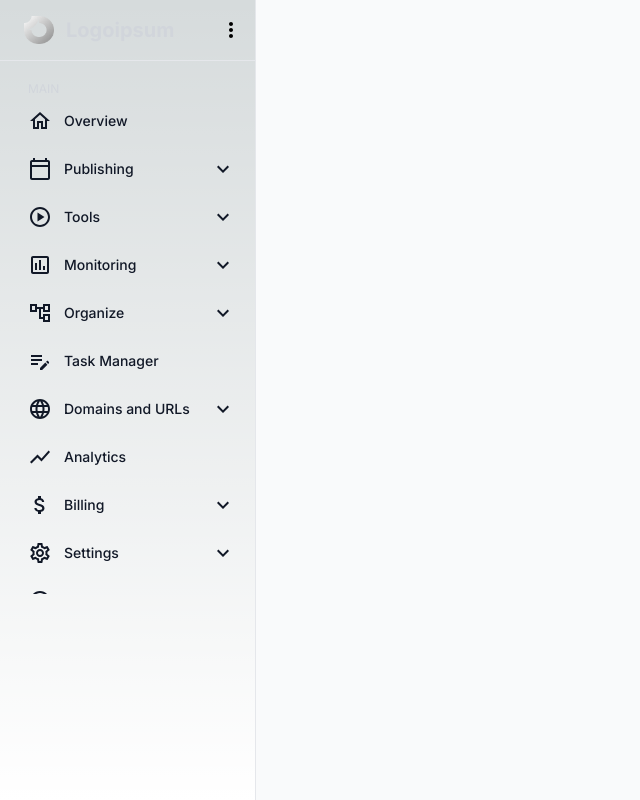
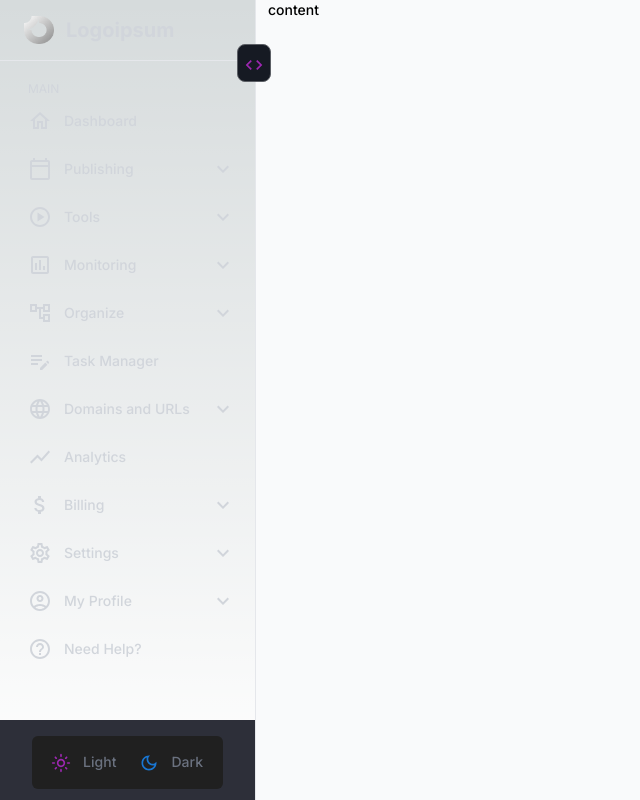
Before and after one commit to k0k0ng/scheduling-app-client, a Next.js app: page / in a window 1280 px wide. Shown: the whole page, without its empty margins (0-640 px from the left). Built offline with nearby package versions, Linux system fonts and the light colour scheme.

Commit message:
Add toggle and footer in the sidebar and clean unused tailwind css

```diff
--- a/src/components/DropDown/DropDown.tsx
+++ b/src/components/DropDown/DropDown.tsx
@@ -106,7 +106,7 @@ const DomainAndUrlListIcon = [
 ];
 
 const BillingListIcon = [
-  <DomainVerificationOutlinedIcon className={iconclassName} />,
+  <SubscriptionsOutlinedIcon className={iconclassName} />,
   <DescriptionOutlinedIcon className={iconclassName} />,
   <Diversity3OutlinedIcon className={iconclassName} />,
 ];
@@ -126,50 +126,54 @@ const ProfileListIcon = [
   <EditNoteOutlinedIcon className={iconclassName} />,
 ];
 
-function IconTitleManager({ linkTitle }: { linkTitle: string }) {
+function IconTitleManager({ linkTitle }: any) {
   if (linkTitle === "publish") {
     return <CalendarTodayOutlinedIcon className={icontitleclassName} />;
-  } else if (linkTitle === "tools") {
+  }
+  if (linkTitle === "tools") {
     return <PlayCircleOutlinedIcon className={icontitleclassName} />;
-  } else if (linkTitle === "monitoring") {
+  }
+  if (linkTitle === "monitoring") {
     return <InsertChartOutlinedTwoToneIcon className={icontitleclassName} />;
-  } else if (linkTitle === "organize") {
+  }
+  if (linkTitle === "organize") {
     return <AccountTreeOutlinedIcon className={icontitleclassName} />;
-  } else if (linkTitle === "domainurl") {
+  }
+  if (linkTitle === "domainurl") {
     return <LanguageOutlinedIcon className={icontitleclassName} />;
-  } else if (linkTitle === "billing") {
+  }
+  if (linkTitle === "billing") {
     return <AttachMoneyOutlinedIcon className={icontitleclassName} />;
-  } else if (linkTitle === "settings") {
+  }
+  if (linkTitle === "settings") {
     return <SettingsOutlinedIcon className={icontitleclassName} />;
-  } else {
-    return <AccountCircleOutlinedIcon className={icontitleclassName} />;
   }
+  return <AccountCircleOutlinedIcon className={icontitleclassName} />;
 }
 
-function IconListManager({
-  linkTitle,
-  index,
-}: {
-  linkTitle: string;
-  index: number;
-}) {
+function IconListManager({ linkTitle, index }: any) {
   if (linkTitle === "publish") {
     return PublishingListIcon[index];
-  } else if (linkTitle === "tools") {
+  }
+  if (linkTitle === "tools") {
     return ToolsListIcon[index];
-  } else if (linkTitle === "monitoring") {
+  }
+  if (linkTitle === "monitoring") {
     return MonitoringListIcon[index];
-  } else if (linkTitle === "organize") {
+  }
+  if (linkTitle === "organize") {
     return OrganizeListIcon[index];
-  } else if (linkTitle === "domainurl") {
+  }
+  if (linkTitle === "domainurl") {
     return DomainAndUrlListIcon[index];
-  } else if (linkTitle === "billing") {
+  }
+  if (linkTitle === "billing") {
     return BillingListIcon[index];
-  } else if (linkTitle === "settings") {
+  }
+  if (linkTitle === "settings") {
     return SettingListIcon[index];
-  } else {
-    return ProfileListIcon[index];
   }
+  return ProfileListIcon[index];
 }
 
 export default function DropDown({
@@ -178,16 +182,16 @@ export default function DropDown({
   lists,
   sidebarOpen,
 }: {
-  linkTitle: string;
-  title: string;
-  lists: string[];
-  sidebarOpen: boolean;
+  linkTitle: any;
+  title: any;
+  lists: any[];
+  sidebarOpen: any;
 }) {
   return (
-    <details>
-      <summary className="group flex w-full items-center rounded-lg p-3 text-base font-normal text-gray-900 hover:bg-purple-100 dark:text-white dark:hover:bg-purple-700">
+    <details id={linkTitle}>
+      <summary className="group flex w-full items-center rounded-lg p-3 text-base font-normal text-gray-300 hover:bg-purple-100 dark:hover:bg-purple-700 dark:hover:text-white">
         <IconTitleManager linkTitle={linkTitle} />
-        <span className="ml-3 flex-1 whitespace-nowrap text-left text-sm font-medium">
+        <span className="ml-3 flex-1 text-left text-sm font-medium">
           {sidebarOpen && title}
         </span>
         {sidebarOpen && <KeyboardArrowDownOutlinedIcon />}
@@ -199,7 +203,7 @@ export default function DropDown({
               <a
                 className={`${
                   sidebarOpen ? "ml-8 p-2" : "hidden scale-0"
-                }group flex items-center rounded-lg p-2 text-sm font-normal text-gray-900 hover:bg-purple-100 dark:text-white dark:hover:bg-purple-700`}
+                }group flex items-center rounded-lg p-2 text-sm font-medium text-gray-300 hover:bg-purple-100 dark:hover:bg-purple-700 dark:hover:text-white`}
                 href={`/#${list}`}
               >
                 <IconListManager linkTitle={linkTitle} index={index} />
--- a/src/components/sidebar.tsx
+++ b/src/components/sidebar.tsx
@@ -1,12 +1,11 @@
 "use client";
 
 import { useState } from "react";
-import React from "react";
 
 import Image from "next/image";
 
 // toggle icon
-import MoreVertOutlinedIcon from "@mui/icons-material/MoreVertOutlined";
+import CodeOutlinedIcon from "@mui/icons-material/CodeOutlined";
 // dashboardicon
 import HomeOutlinedIcon from "@mui/icons-material/HomeOutlined";
 // task manager icon
@@ -15,38 +14,27 @@ import EditNoteOutlinedIcon from "@mui/icons-material/EditNoteOutlined";
 import ShowChartOutlinedIcon from "@mui/icons-material/ShowChartOutlined";
 // need help icon
 import HelpOutlineOutlinedIcon from "@mui/icons-material/HelpOutlineOutlined";
+// light and dark
+import LightModeOutlinedIcon from "@mui/icons-material/LightModeOutlined";
+import DarkModeOutlinedIcon from "@mui/icons-material/DarkModeOutlined";
 
 // reusable
 import DropDown from "./DropDown/DropDown";
 
 export default function SideBar() {
   const [sidebarOpen, sidebarsetOpen] = useState(true);
-  const [sidebarLock, sidebarsetLock] = useState(true);
-
-  function MouseOver() {
-    sidebarsetOpen(true);
-  }
-
-  function MouseOut() {
-    if (sidebarLock) {
-      sidebarsetOpen(true);
-    } else {
-      sidebarsetOpen(false);
-    }
-  }
 
   return (
     <>
       <aside
-        className={`fixed left-0 top-0 z-40 ${
+        className={`fixed left-0 top-0 z-20 ${
           sidebarOpen ? "w-64" : "w-20"
         } h-screen -translate-x-full transition-transform sm:translate-x-0`}
-        onMouseOver={MouseOver}
-        onMouseOut={MouseOut}
       >
-        <div className="m-auto h-full border-r dark:border-[#5C5F65] dark:bg-[#202020]">
-          <div className="m-auto border-b dark:border-[#5C5F65] dark:bg-[#2C2C2C]">
-            <div className="ml-3 flex items-center justify-between px-3 py-4">
+        <div className="relative m-auto h-full border-r dark:border-[#5C5F65] dark:bg-[#202020]">
+          {/* sidebar logo and title */}
+          <div className="relative border-b dark:border-[#5C5F65] dark:bg-[#2C2C2C]">
+            <div className="ml-3 justify-between px-3 py-4">
               <a href="/#" className="flex items-center">
                 <Image
                   src="/logo.png  "
@@ -58,31 +46,33 @@ export default function SideBar() {
                   height={35}
                 />
                 <span
-                  className={`self center whitespace-nowrap text-xl font-bold text-gray-300 ${
-                    !sidebarOpen && "scale-0"
+                  className={`text-xl font-bold text-gray-300 ${
+                    !sidebarOpen && "hidden scale-0"
                   }`}
                 >
                   Logoipsum
                 </span>{" "}
               </a>
               {/* toggle */}
-              <button
-                type="button"
-                className="group flex items-center"
-                onClick={() => {
-                  sidebarsetLock(!sidebarLock);
-                }}
-              >
-                {/* toggle */}
-                <MoreVertOutlinedIcon
-                  className={`${!sidebarOpen && "scale-0"}`}
-                />
-              </button>
+              <div className="absolute -bottom-10 -right-4 h-14 w-auto">
+                <div
+                  className="rounded-mg cursor-pointer rounded-lg border border-solid border-[#5C5F65] bg-[#161A23] p-1.5"
+                  onClick={() => {
+                    sidebarsetOpen(!sidebarOpen);
+                  }}
+                >
+                  <CodeOutlinedIcon
+                    fontSize="small"
+                    color="secondary"
+                  ></CodeOutlinedIcon>
+                </div>
+              </div>
             </div>
           </div>
 
           {/* sidebar components */}
-          <div className="h-4/6 overflow-y-auto px-2 py-5">
+          {/*  */}
+          <div className="h-4/5 overflow-y-auto px-2 py-5">
             {/* title */}
             <p
               className={`ml-5 text-xs text-gray-300 ${
@@ -94,18 +84,17 @@ export default function SideBar() {
             <div>
               <a
                 href="/dashboard"
-                className="group flex w-full items-center rounded-lg p-3 text-base font-normal text-gray-900 hover:bg-purple-100 dark:text-white dark:hover:bg-purple-700"
+                className="group flex w-full items-center rounded-lg p-3 text-sm font-medium text-gray-300 hover:bg-purple-100 dark:hover:bg-purple-700 dark:hover:text-white"
               >
                 <HomeOutlinedIcon className="ml-2" />
                 <span
-                  className={`ml-3 self-center whitespace-nowrap text-sm font-medium ${
-                    !sidebarOpen && "scale-0"
-                  }`}
+                  className={`ml-3 self-center ${!sidebarOpen && "scale-0"}`}
                 >
-                  Overview
+                  Dashboard
                 </span>
               </a>
             </div>
+
             {/* Publishing  */}
             <div>
               <DropDown
@@ -156,13 +145,11 @@ export default function SideBar() {
             <div>
               <a
                 href="/#"
-                className="group flex w-full items-center rounded-lg p-3 text-base font-normal text-gray-900 hover:bg-purple-100 dark:text-white dark:hover:bg-purple-700"
+                className="group flex w-full items-center rounded-lg p-3 text-sm font-medium text-gray-300 hover:bg-purple-100 dark:hover:bg-purple-700 dark:hover:text-white"
               >
                 <EditNoteOutlinedIcon className="ml-2" />
                 <span
-                  className={`ml-3 self-center whitespace-nowrap text-sm font-medium ${
-                    !sidebarOpen && "scale-0"
-                  }`}
+                  className={`ml-3 self-center ${!sidebarOpen && "scale-0"}`}
                 >
                   Task Manager
                 </span>
@@ -181,13 +168,11 @@ export default function SideBar() {
             <div>
               <a
                 href="/#"
-                className="group flex w-full items-center rounded-lg p-3 text-base font-normal text-gray-900 hover:bg-purple-100 dark:text-white dark:hover:bg-purple-700"
+                className="group flex w-full items-center rounded-lg p-3 text-sm font-medium text-gray-300 hover:bg-purple-100 dark:hover:bg-purple-700 dark:hover:text-white"
               >
                 <ShowChartOutlinedIcon className="ml-2" />
                 <span
-                  className={`ml-3 self-center whitespace-nowrap text-sm font-medium ${
-                    !sidebarOpen && "scale-0"
-                  }`}
+                  className={`ml-3 self-center  ${!sidebarOpen && "scale-0"}`}
                 >
                   Analytics
                 </span>
@@ -235,29 +220,65 @@ export default function SideBar() {
             <div>
               <a
                 href="/#"
-                className="group flex w-full items-center rounded-lg p-3 text-base font-normal text-gray-900 hover:bg-purple-100 dark:text-white dark:hover:bg-purple-700"
+                className="group flex w-full items-center rounded-lg p-3 text-sm font-medium text-gray-300 hover:bg-purple-100 dark:hover:bg-purple-700 dark:hover:text-white"
               >
                 <HelpOutlineOutlinedIcon className="ml-2" />
                 <span
-                  className={`ml-3 self-center whitespace-nowrap text-sm font-medium ${
-                    !sidebarOpen && "scale-0"
-                  }`}
+                  className={`ml-3 self-center  ${!sidebarOpen && "scale-0"}`}
                 >
                   Need Help?
                 </span>
               </a>
             </div>
+            {/* sidebar components div end */}
           </div>
+
+          {/* absolute bottom position light&dark */}
+          <div className="absolute bottom-0 h-20 w-full bg-[#2D2F39]">
+            <div
+              className={`${
+                sidebarOpen ? "mx-8" : "mx-2"
+              } mx-8 my-4 flex  rounded-md bg-[#202020] p-2`}
+            >
+              <button
+                type="button"
+                className={`${
+                  !sidebarOpen && "hidden scale-0"
+                } w-full items-center rounded-lg p-2 text-sm font-medium text-gray-500 hover:bg-purple-100 dark:hover:bg-purple-700  dark:hover:text-white`}
+              >
+                <LightModeOutlinedIcon fontSize="small" color="secondary" />
+                <span className="ml-3 self-center">Light</span>
+              </button>
+              <button
+                type="button"
+                className="w-full items-center rounded-lg p-2 text-sm font-medium text-gray-500 hover:bg-purple-100 dark:hover:bg-purple-700  dark:hover:text-white"
+              >
+                <DarkModeOutlinedIcon fontSize="small" color="primary" />
+                <span
+                  className={`ml-3 self-center  ${
+                    !sidebarOpen && "hidden scale-0"
+                  }`}
+                >
+                  Dark
+                </span>
+              </button>
+            </div>
+            {/* absolute end div */}
+          </div>
+          {/* relative end div */}
         </div>
+        {/* aside end  */}
       </aside>
 
       <div
         className={` ${
-          sidebarOpen ? `sm:ml-64` : `sm:ml-20`
+          sidebarOpen ? "sm:ml-64" : "sm:ml-20"
         } relative h-screen`}
       >
         <section className="min-h-screen bg-gray-50 dark:bg-gray-900">
-          <div className="">{/* <p>content</p> */}</div>
+          <div className="ml-3 self-center text-sm font-medium">
+            <p>content</p>
+          </div>
         </section>
       </div>
     </>
```
